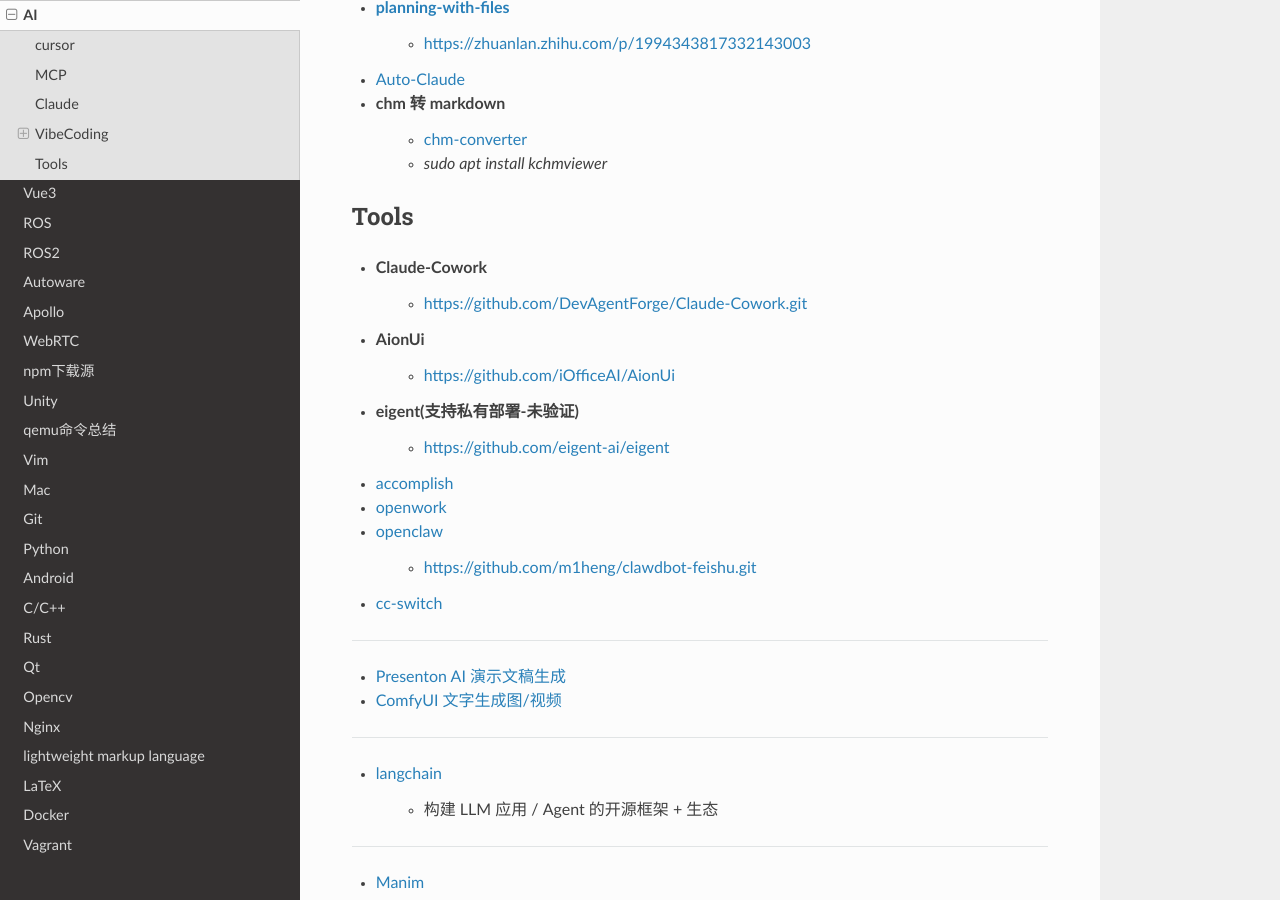
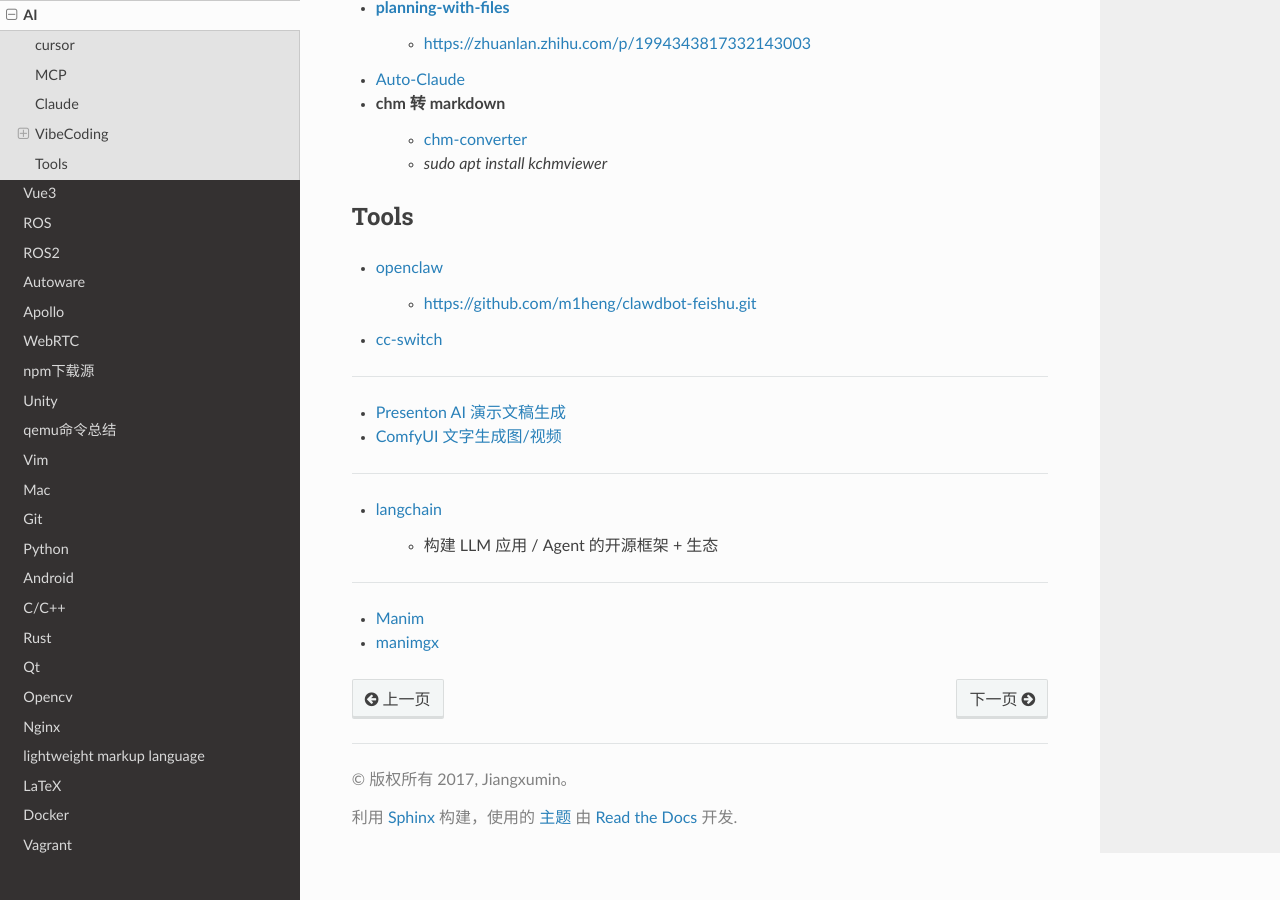
Before and after one commit to my-rds-store/my_space, a Sphinx documentation site: the page built from source/ai/index.rst, in a window 1280 px wide and 900 px high, scrolled down 3770 px. Built offline with Sphinx 7.4.7 and the Read the Docs theme 3.1.0, drawn with Linux system fonts in a browser that asks for light colours.

Commit message:
update ...

```diff
--- a/source/ai/index.rst
+++ b/source/ai/index.rst
@@ -204,17 +204,6 @@
 Tools
 ***********
 
-* Claude-Cowork
-    * https://github.com/DevAgentForge/Claude-Cowork.git
-* AionUi
-    * https://github.com/iOfficeAI/AionUi
-
-* eigent(支持私有部署-未验证)
-    * https://github.com/eigent-ai/eigent
-
-* `accomplish <https://github.com/accomplish-ai/accomplish>`_
-* `openwork <https://github.com/accomplish-ai/openwork>`_
-
 * `openclaw <https://github.com/openclaw/openclaw.git>`_
 
     * https://github.com/m1heng/clawdbot-feishu.git
```
